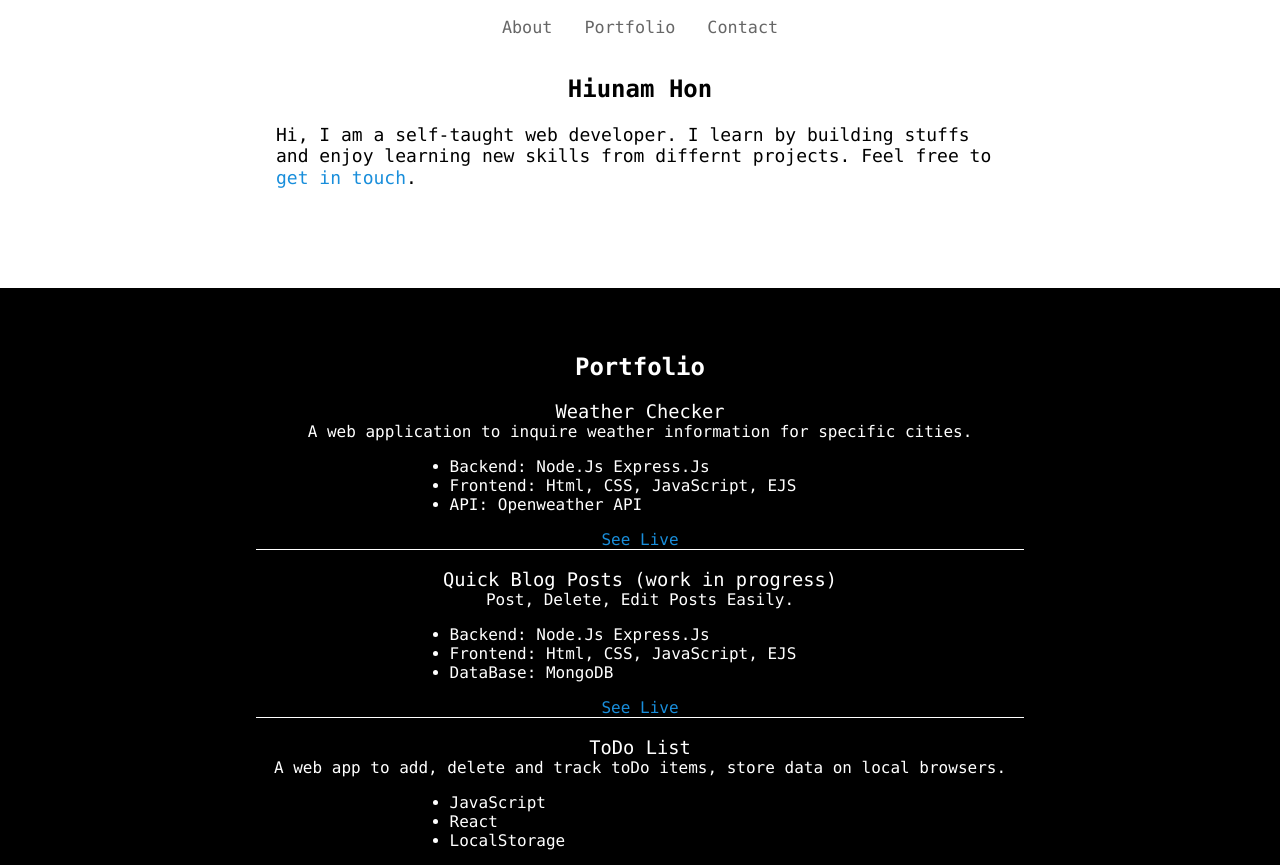
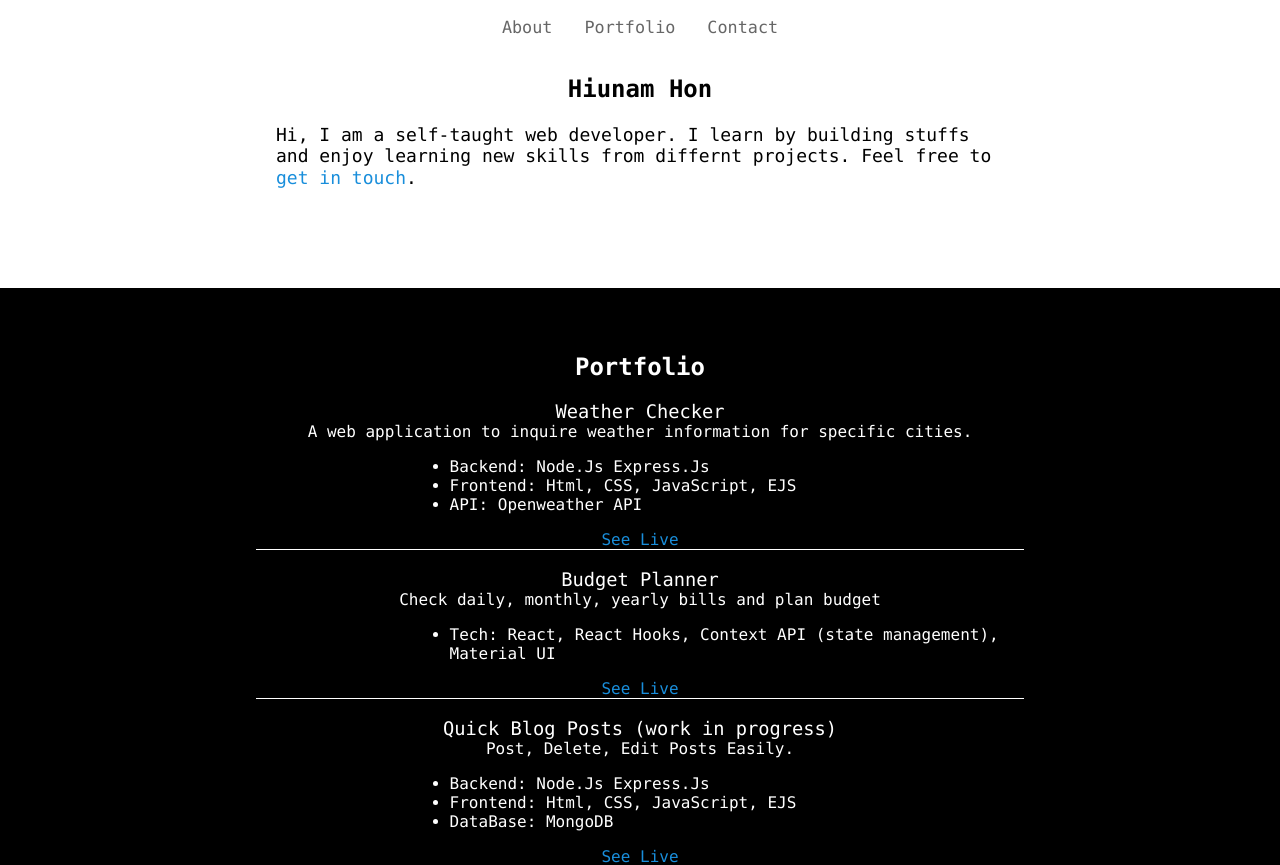
Before and after one commit to hnhon/portfolio_hn, a React (Create React App) app: page / in a window 1280 px wide. Shown: the top 865 px of the page. Built offline with nearby package versions, Linux system fonts and the light colour scheme.

Commit message:
add content

```diff
--- a/src/Portfolio.js
+++ b/src/Portfolio.js
@@ -15,6 +15,16 @@ function Portfolio() {
                     <li>API: Openweather API</li>
                 </ul>
                 <a href='https://weatherappdemo.herokuapp.com/' target='_blank' rel="noopener noreferrer">See Live</a>
+            </div>
+            <div className='single-portfolio'>
+                <h3 className='first'>Budget Planner</h3>
+                <p>
+                    Check daily, monthly, yearly bills and plan budget
+                </p>
+                <ul>
+                    <li>Tech: React, React Hooks, Context API (state management), Material UI </li>
+                </ul>
+                <a href='https://condescending-volhard-b5788d.netlify.app/' target='_blank' rel="noopener noreferrer">See Live</a>
             </div>
             <div className='single-portfolio'>
                 <h3 className='first'>Quick Blog Posts (work in progress)</h3>
```
